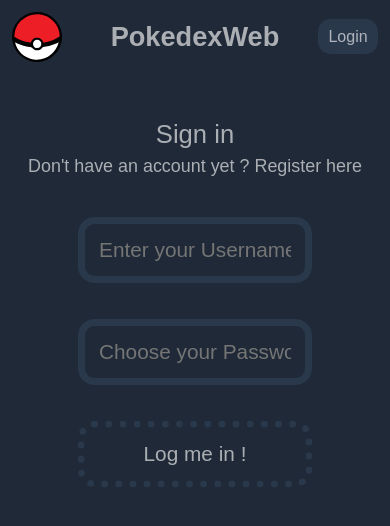
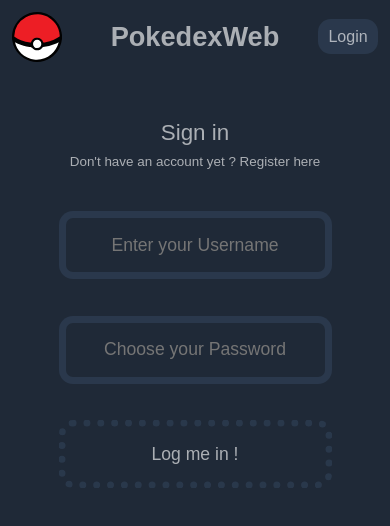
Before and after one commit to YannickSendrey/PokedexWeb, a React (Vite) app in the folder client/: page /sign-in in a window 390 px wide. Shown: the top 526 px of the page. Built offline with nearby package versions, Linux system fonts and the light colour scheme.

Commit message:
fix/responsive mobile css
Signed-off-by: YannickSendrey <yannicksendrey@gmail.com>

```diff
--- a/client/src/css/detailedPokemon.module.css
+++ b/client/src/css/detailedPokemon.module.css
@@ -1,4 +1,43 @@
-@media all and (max-width: 849px) {
+@media all and (max-width: 800px) {
+    .main_section {
+        flex-direction: column;
+        justify-content: center;
+        align-items: center;
+    }
+
+    .main_section_img {
+        width: 75%;
+    }
+
+    .main_section_stats {
+        margin-top: 3%;
+        margin-bottom: 3%;
+        width: 100%;
+    }
+
+    .main_section_stats_hp, .main_section_stats_atk, .main_section_stats_def, .main_section_stats_atkspe, .main_section_stats_defspe, .main_section_stats_speed  {
+        height: 1em;
+    }
+
+
+    .main_desc {
+        gap: 10px;
+        width: 90%;
+        height: 1.4em;
+    }
+
+    .main_section_divImg {
+        margin-top: 0;
+    }
+
+    .main_section_add {
+    width: 60px;
+    height: 60px;
+    bottom: 50px;
+    }
+}
+
+@media all and (min-width: 801px) {
     .main_section {
         flex-direction: column;
         justify-content: center;
--- a/client/src/css/forms.module.css
+++ b/client/src/css/forms.module.css
@@ -1,4 +1,43 @@
-@media all and (max-width: 849px) {
+@media all and (max-width: 600px) {
+    .main {
+        margin-top: 15%;
+    }
+
+    .main_innerDiv {
+        font-size: 1.1em;
+    }
+
+    .main_text {
+        font-size: 0.6em;
+    }
+
+    .main_header {
+        font-size: 1.4em;
+    }
+
+    .main_div {
+        width: 70%;
+        margin-bottom: 8%;
+    }
+
+    .main_header {
+        margin-bottom: 10%;
+    }
+
+    .main_signInError {
+        margin-top: -5%;
+    }
+    .main_header_span {
+        font-size: 0.6em;
+    }
+
+    .main_innerDiv_input::placeholder {
+        font-size: 1em;
+    }
+
+}
+
+@media all and (min-width: 601px) {
     .main {
         margin-top: 15%;
     }
@@ -29,6 +68,10 @@
     }
     .main_header_span {
         font-size: 0.7em;
+    }
+
+    .main_innerDiv_input::placeholder {
+        font-size: 1.1em;
     }
 }
 @media all and (min-width: 850px) {
@@ -157,3 +200,8 @@
     text-align: center;
     color : rgba(253, 253, 253, 0.632);
 }
+
+
+.main_innerDiv_input::placeholder {
+    text-align: center;
+}
--- a/client/src/css/pokemonBoard.module.css
+++ b/client/src/css/pokemonBoard.module.css
@@ -1,4 +1,28 @@
-@media all and (max-width: 849px) {
+@media all and (max-width: 500px) {
+    .main_select {
+        height: 2.6em;
+        width: 40%;
+        font-size: 0.9em;
+    }
+
+    .tile {
+        flex-basis: calc(33.33% - 4px);
+    }
+
+    .tile_img {
+        width: 100px;
+    }
+
+    .tile_name {
+        font-size: 1em;
+    }
+
+    .main_select_text {
+        font-size: 1.1em;
+    }
+}
+
+@media all and (min-width: 501px) {
     .main_select {
         height: 2.6em;
         width: 25%;
```
